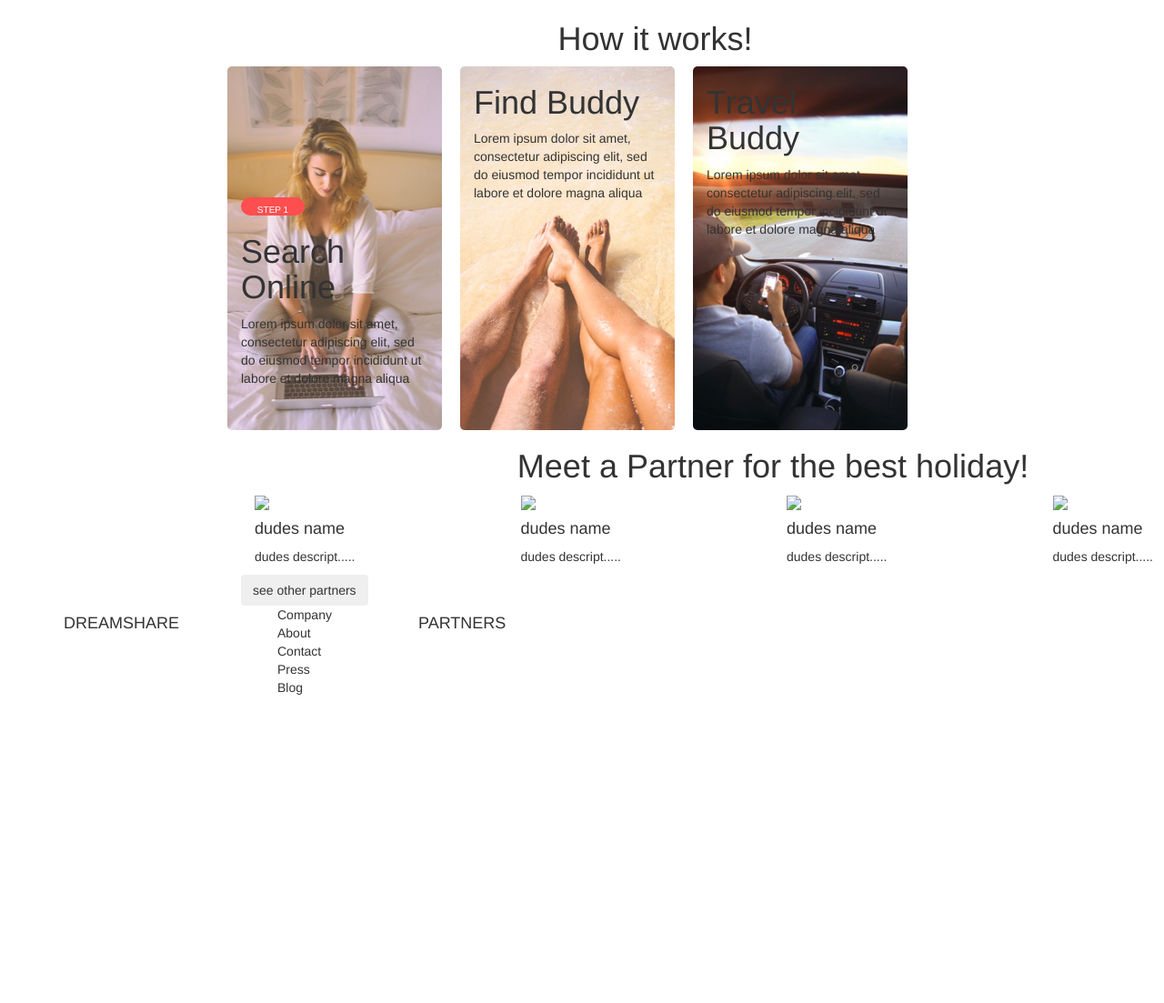
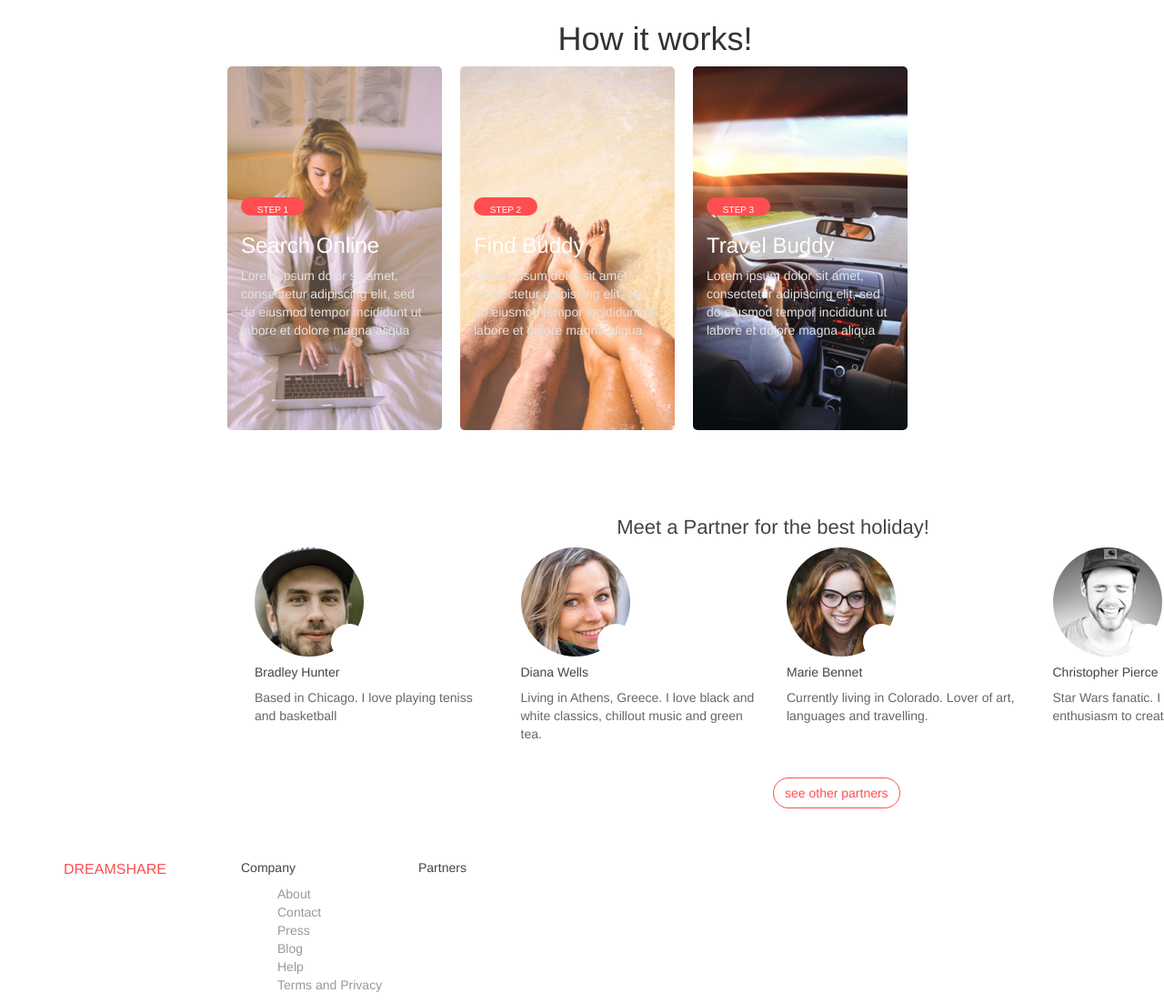
Before and after one commit to JanetSawari/Prettybootstrap, a plain HTML site: page index.html in a window 1280 px wide. Shown: the part 737-1840 px from the top of the page at 91% size. Before the commit the page ends 1513 px from the top, so only its background shows below. Drawn offline with nearby package versions, Linux system fonts and the light colour scheme.

Commit message:
new files

```diff
--- a/index.html
+++ b/index.html
@@ -51,6 +51,23 @@ font-family:Helvetica;
   color: #FFFFFF;
 }
 
+.btn-button2{
+  height:auto;
+  width:auto;
+  border-radius:25px;
+  background:none;
+  color:#FF4E50;
+  font-family: Helvetica;
+  border-color: #FF4E50;
+  margin-top:48px;
+  margin-bottom:48px;
+}
+
+.btn-button2:a:hover{
+color: none;
+text-decoration: none;
+}
+
 .btn-button0{
   height:36px;
   width: 90px;
@@ -64,7 +81,37 @@ font-family:Helvetica;
   display: inline;
 }
 
+.btn-button0:a:hover{
+  text-decoration: none;
+}
+
 .btn-button3{
+  height:20px;
+  width: 70px;
+  border-radius:10px;
+  background-color: #FF4E50;
+  color: #FFFFFF;
+  align-self: auto;
+  margin-top: 70%;
+  font-size:10px;
+  align-content: center;
+  font-family: Helvetica;
+}
+
+.btn-button4{
+  height:20px;
+  width: 70px;
+  border-radius:10px;
+  background-color: #FF4E50;
+  color: #FFFFFF;
+  align-self: auto;
+  margin-top: 70%;
+  font-size:10px;
+  align-content: center;
+  font-family: Helvetica;
+}
+
+.btn-button5{
   height:20px;
   width: 70px;
   border-radius:10px;
@@ -118,9 +165,72 @@ font-family:Helvetica;
   margin-right: 250px;
 }
 
+.sec3header{
+  margin-top:95px;
+}
+
 #company{
   list-style: none;
 }
+
+#footerh4{
+  color:#FF4E50;
+  font-size: 16px;
+}
+
+#coco{
+font-size:14px;
+color:#999999 ;
+font-family:Helvetica;
+list-style: none;
+}
+
+#coco:ul:li{
+  list-style: none;
+  text-decoration: none;
+}
+
+#company{
+font-size: 14px;
+color:#444444;
+font-family:Helvetica;
+margin-right:171px;
+}
+
+#partners{
+  font-family: Helvetica;
+  font-size: 14px;
+  color: #444444;
+}
+#sec2title{
+font-size:24px;
+color:#ffffff ;
+font-family:Helvetica;
+}
+
+#sec2para{
+font-size: 14px;
+color:#E3E3E3;
+font-family:Helvetica ;
+}
+
+#sec3title{
+font-size:14px;
+color: #444444;
+font-family:helvetica ;
+}
+
+#sec3para{
+font-size: 14px;
+color:#666666;
+font-family:helvetica;
+}
+.sec3header{
+  font-size: 22px;
+  font-family: helvetica;
+  color:#444444;
+}
+
   </style>
 </head>
 <body>
@@ -155,47 +265,52 @@ font-family:Helvetica;
     <h1 class="header text-center">How it works!</h1>
       <div class="prt1 container col-md-3 col-sm-3 col-lg-3">
         <button class="btn btn-button3 text-center">STEP 1</button>
-        <h1>Search Online</h1>
-        <p>Lorem ipsum dolor sit amet, consectetur adipiscing elit,
+        <h1 id="sec2title">Search Online</h1>
+        <p id="sec2para">Lorem ipsum dolor sit amet, consectetur adipiscing elit,
            sed do eiusmod tempor incididunt ut labore et dolore magna
            aliqua
         </p>
       </div>
       <div class="prt2 container col-md-3 col-sm-3 col-lg-3">
-          <h1>Find Buddy</h1>
-          <p>Lorem ipsum dolor sit amet, consectetur adipiscing elit,
+       <button class="btn btn-button4 text-center">STEP 2</button>
+        <h1 id="sec2title">Find Buddy</h1>
+          <p id="sec2para">Lorem ipsum dolor sit amet, consectetur adipiscing elit,
               sed do eiusmod tempor incididunt ut labore et dolore magna
               aliqua</p>
         </div>
         <div class="prt3 container col-md-3 col-sm-3 col-lg-3">
-            <h1>Travel Buddy</h1>
-            <p>Lorem ipsum dolor sit amet, consectetur adipiscing elit,
+        <button class="btn btn-button5 text-center">STEP 3</button>
+          <h1 id="sec2title">Travel Buddy</h1>
+            <p id="sec2para">Lorem ipsum dolor sit amet, consectetur adipiscing elit,
                 sed do eiusmod tempor incididunt ut labore et dolore magna
                 aliqua</p>
           </div>
   </div>
   <div class="sec3 container">
     <div class="row">
-    <h1 class="header text-center">Meet a Partner for the best holiday!</h1>
+    <h1 class="sec3header text-center">Meet a Partner for the best holiday!</h1>
      <div class="col-sm-3 col-md-3 col-lg-3">
-       <img src="./img/#" id="">
-         <h4>dudes name</h4>
-         <p>dudes descript.....</p>
+       <img src="./img/Boy1.png" id="">
+         <h4 id="sec3title">Bradley Hunter </h4>
+         <p id="sec3para">Based in Chicago. I love playing teniss and basketball</p>
        </div>
        <div class="col-sm-3 col-md-3 col-lg-3">
-          <img src="./img/#" id="">
-            <h4>dudes name</h4>
-            <p>dudes descript.....</p>
+          <img src="./img/girl1.png" id="">
+            <h4 id="sec3title">Diana Wells</h4>
+            <p id="sec3para">Living in Athens, Greece. I love black and white classics,
+               chillout music and green tea.</p>
           </div>
           <div class="col-sm-3 col-md-3 col-lg-3">
-              <img src="./img/#" id="">
-                <h4>dudes name</h4>
-                <p>dudes descript.....</p>
+              <img src="./img/girl2.png" id="">
+                <h4 id="sec3title">Marie Bennet</h4>
+                <p id="sec3para">Currently living in Colorado. Lover of art,
+                  languages and travelling.</p>
               </div>
               <div class="col-sm-3 col-md-3 col-lg-3">
-                  <img src="./img/#" id="">
-                    <h4>dudes name</h4>
-                    <p>dudes descript.....</p>
+                  <img src="./img/boy2.png" id="">
+                    <h4 id="sec3title">Christopher Pierce</h4>
+                    <p id="sec3para">Star Wars fanatic. I have a persistent
+                      enthusiasm to create new things.</p>
                   </div>
                   <div id="mybutton2">
                   <button class="btn btn-button2 btn-center">see other partners</button>
@@ -207,18 +322,21 @@ font-family:Helvetica;
 <footer class="container">
   <div class="row">
     <div class="col-md-2 col-sm-4 col-lg-2">
-      <h4>DREAMSHARE</h4>
+      <h4 id="footerh4">DREAMSHARE</h4>
     </div>
     <div class="col-md-2 col-sm-4 col-lg-2">
-        <ul id="company">Company
-          <li>About</li>
-          <li>Contact</li>
-          <li>Press</li>
-          <li>Blog</li>
+<h4 id="company">Company</h4>
+      <ul id="coco">
+          <li >About</li>
+          <li >Contact</li>
+          <li >Press</li>
+          <li >Blog</li>
+          <li >Help</li>
+          <li >Terms and Privacy</li>
         </ul>
       </div>
       <div class="col-md-2 col-sm-4 col-lg-2">
-          <h4>PARTNERS</h4>
+          <h4 id="partners">Partners</h4>
         </div>
   </div>
 </footer>
```
Also changed, not shown: img/Boy1.png (renamed from img/Image 129.png), img/boy2.png (renamed from img/Image 86.png), img/girl1.png (renamed from img/Image 100.png), img/girl2.png (renamed from img/Image 114.png), img/laptopboy.png (renamed from img/Image 62.png), 1 other file.
